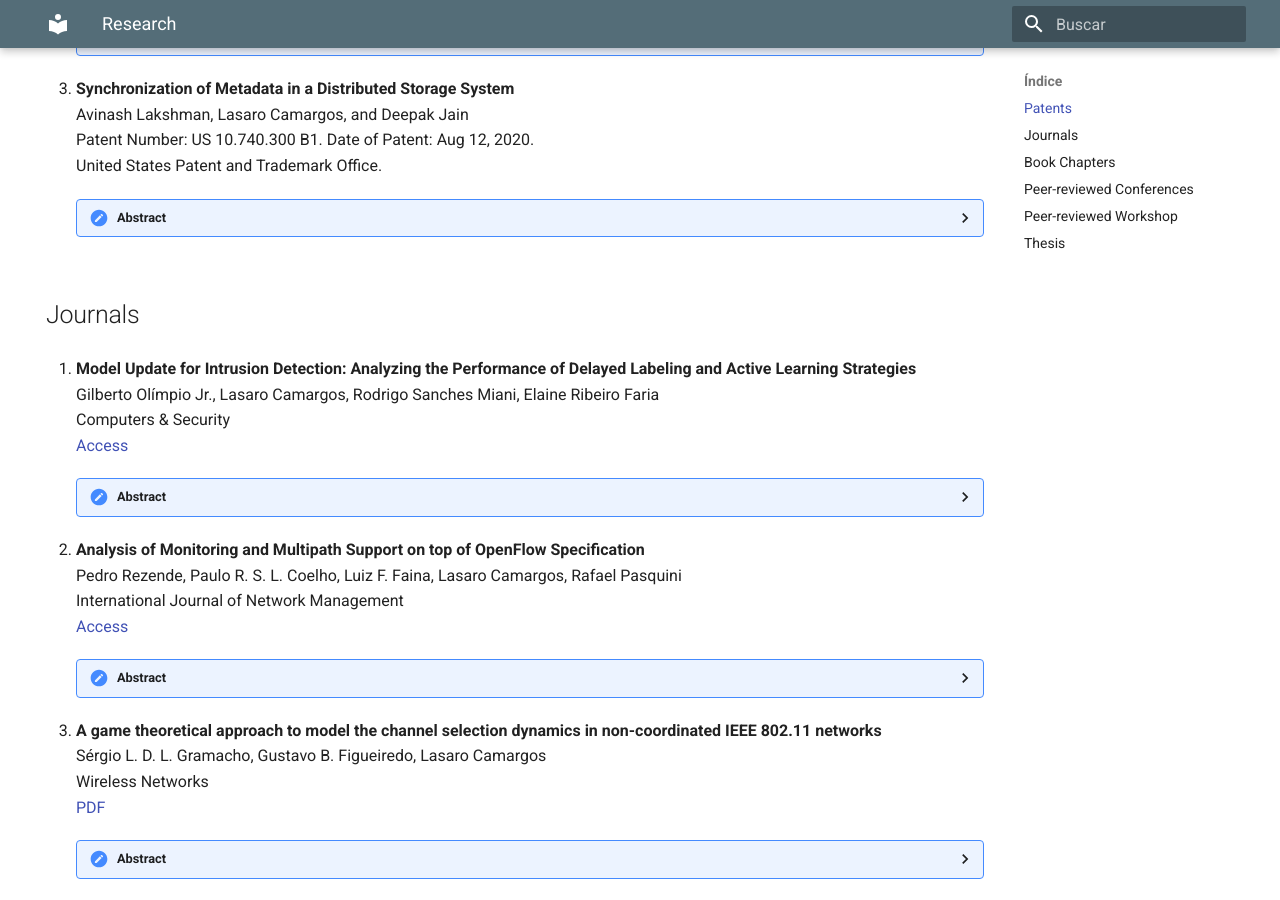
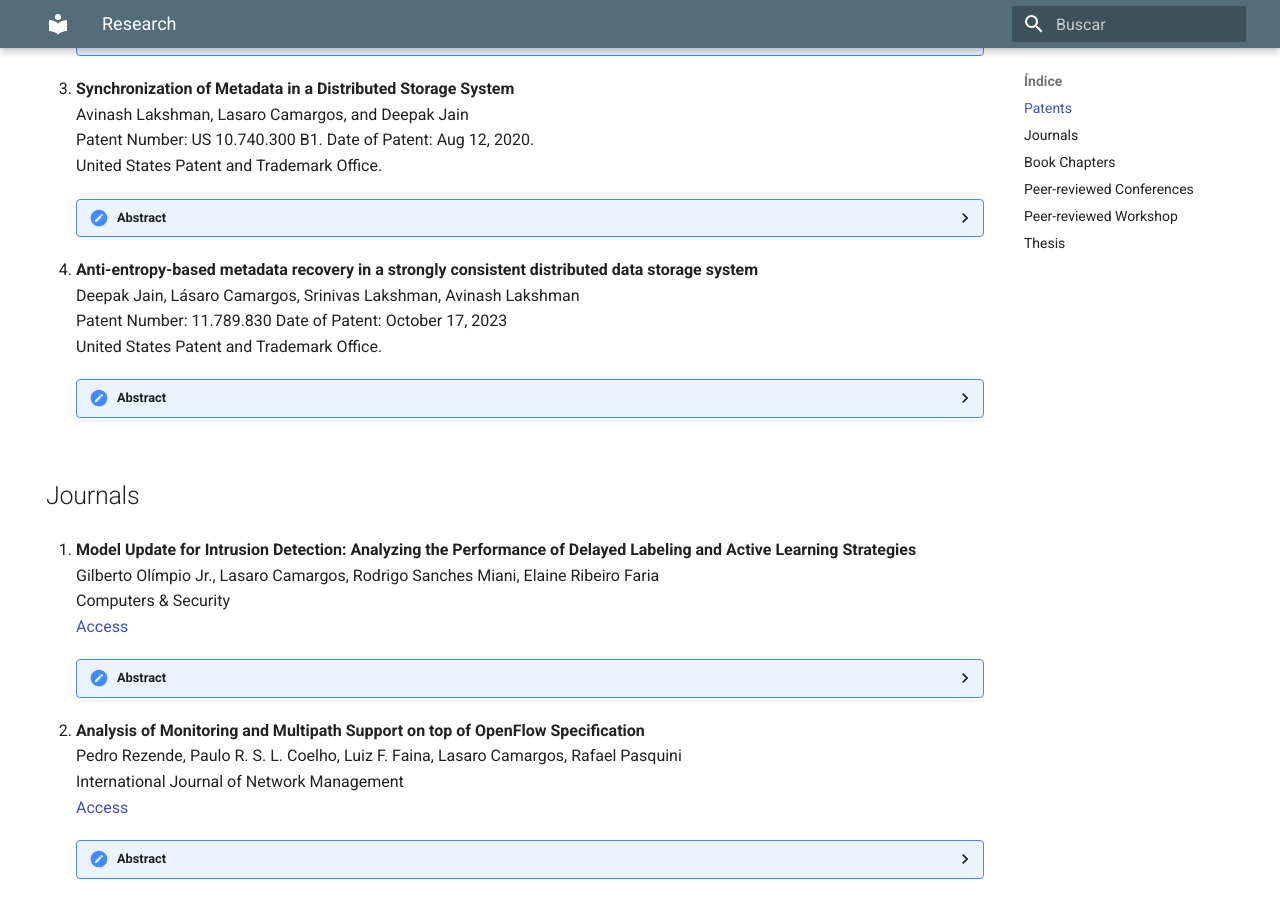
Before and after one commit to lasarojc/lasarojc.github.io, an MkDocs documentation site: the page built from docs/publications/index.md, in a window 1280 px wide and 900 px high, scrolled down 756 px. Built offline with MkDocs 1.6.1 and Material for MkDocs 9.7.7, drawn with Linux system fonts in a browser that asks for light colours.

Commit message:
add fixdisk patent

```diff
--- a/docs/publications/index.md
+++ b/docs/publications/index.md
@@ -36,6 +36,13 @@ In the the following, I list only the initial patents. Continuations have been a
     ??? "Abstract"
         A client machine writes to and reads from a virtual disk on a remote storage platform. Metadata is generated and stored in replicas on different metadata nodes of the storage platform. A modified log-structured merge tree is used to store and compact string-sorted tables of metadata. During file storage and compaction, a consistent file identification scheme is used across all metadata nodes. A fingerprint file is calculated for each SST (metadata) file on disk that includes hash values corresponding to regions of the SST file. To synchronize, the fingerprint files of two SST files are compared, and if any hash values are missing from a fingerprint file then the key-value-timestamp triples corresponding to these missing hash values are sent to the SST file that is missing them. The SST file is compacted with the missing triples to create a new version of the SST file. The synchronization is bi-directional.
 
+1. __Anti-entropy-based metadata recovery in a strongly consistent distributed data storage system__
+    Deepak Jain, Lásaro Camargos, Srinivas Lakshman, Avinash Lakshman
+    Patent Number: 11.789.830 Date of Patent: October 17, 2023
+    United States Patent and Trademark Office.
+
+    ??? "Abstract"
+        A strongly consistent distributed data storage system comprises an enhanced metadata service that is capable of fully recovering all metadata that goes missing when a metadata-carrying disk, disks, and/or partition fail. An illustrative recovery service runs automatically or on demand to bring the metadata node back into full service. Advantages of the recovery service include guaranteed full recovery of all missing metadata, including metadata still residing in commit logs, without impacting strong consistency guarantees of the metadata. The recovery service is network-traffic efficient. In preferred embodiments, the recovery service avoids metadata service downtime at the metadata node, thereby reducing the impact of metadata disk failure on the availability of the system. The disclosed metadata recovery techniques are said to be “self-healing” as they do not need manual intervention and instead automatically detect failures and automatically recover from the failures in a non-disruptive manner.
 
 ## Journals
 
```
